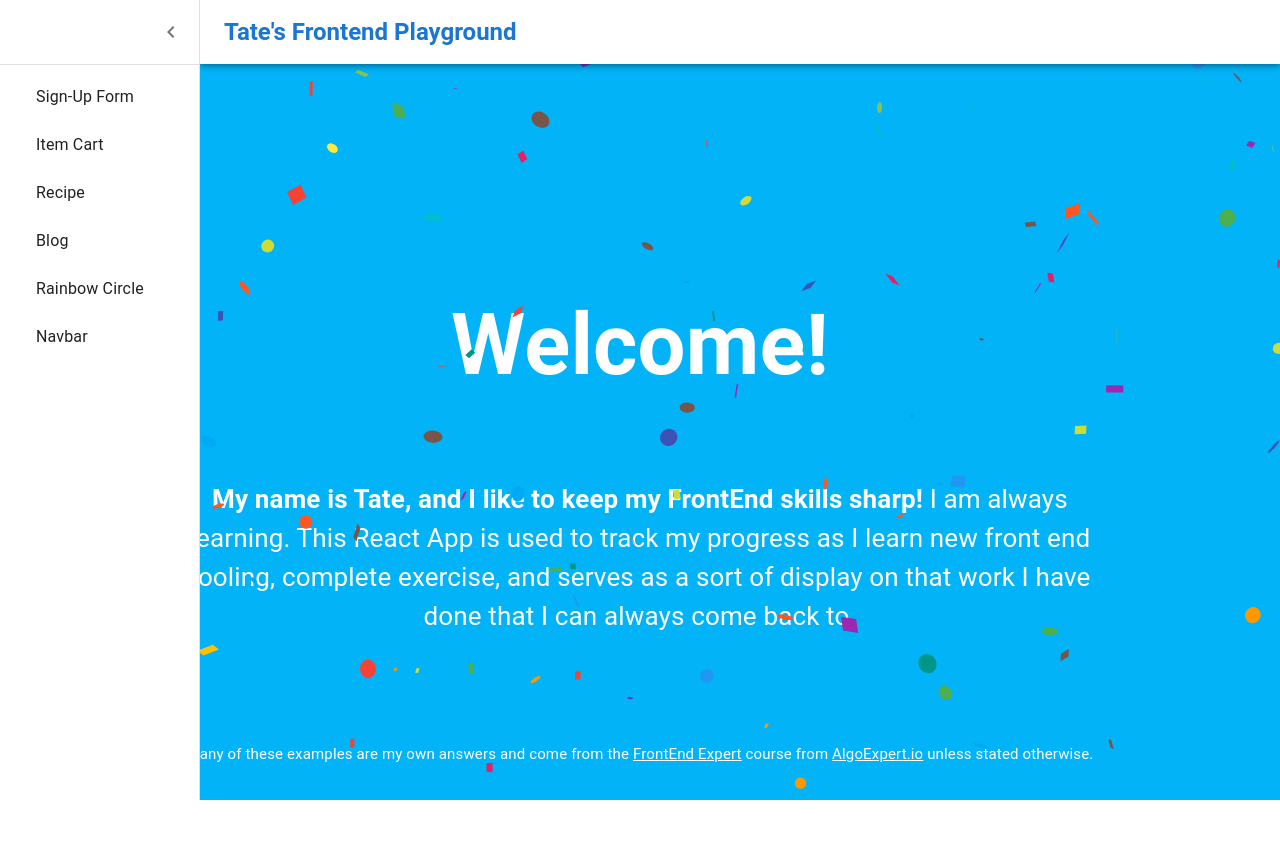
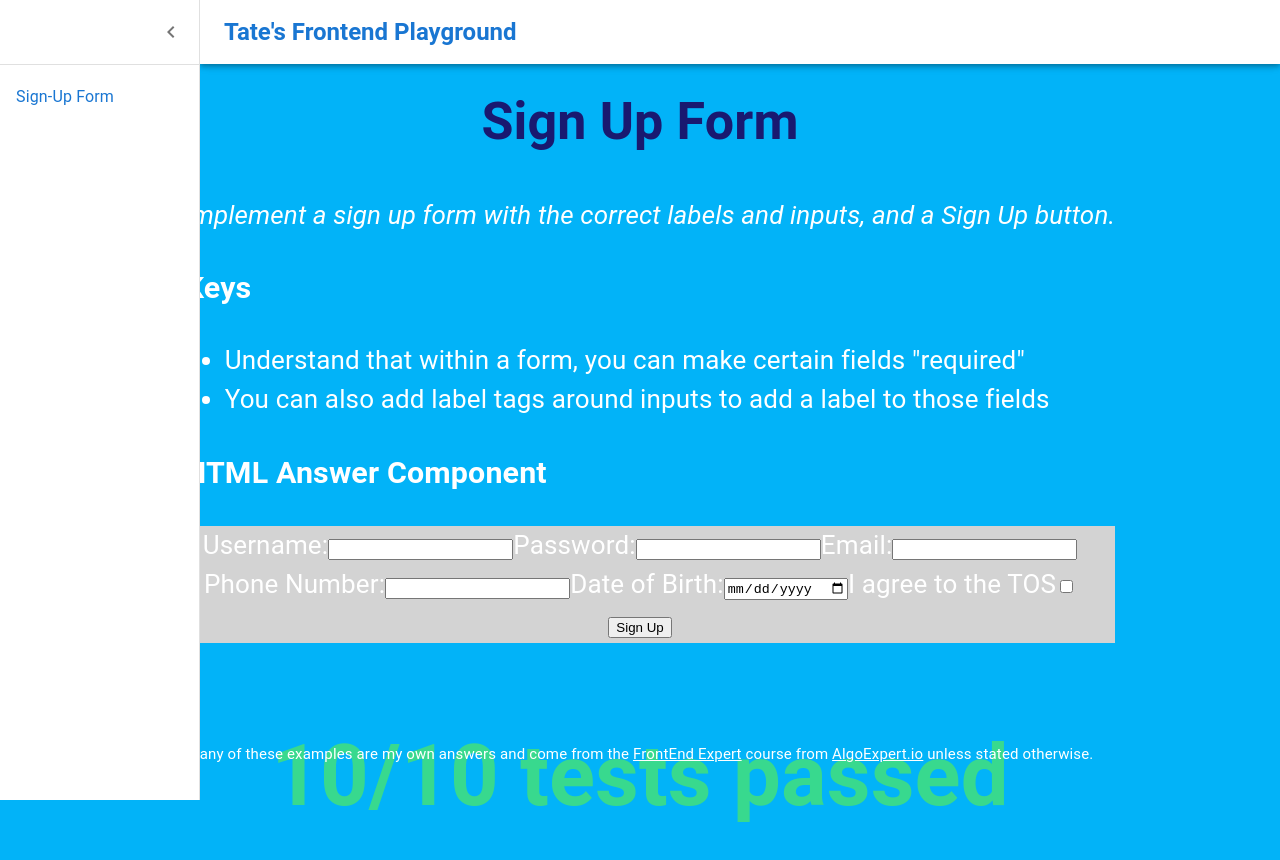
Before and after one commit to TateDeVito/Frontend-Playground, a React (Create React App) app: page /signup-form in a window 1280 px wide. Both pictures are taken after a click on the button "open drawer". Shown: the top 860 px of the page. Before the commit the page ends 800 px from the top, so only its background shows below. Built offline with nearby package versions, Linux system fonts and the light colour scheme.

Commit message:
Router links to tutorial cards

```diff
--- a/package.json
+++ b/package.json
@@ -14,6 +14,7 @@
     "react": "^18.2.0",
     "react-confetti": "^6.1.0",
     "react-dom": "^18.2.0",
+    "react-router-dom": "^6.3.0",
     "react-scripts": "5.0.1",
     "styled-components": "^5.3.5",
     "web-vitals": "^2.1.4"
--- a/src/App.css
+++ b/src/App.css
@@ -38,6 +38,15 @@ h2 {
   color: white;
 }
 
+.main-link:link {
+  text-decoration: none;
+}
+
+.main-link:hover {
+  text-decoration: none;
+  color:rgb(225, 151, 225)
+}
+
 .block-text {
   width: 75%;
   max-width: 75%;
--- a/src/App.js
+++ b/src/App.js
@@ -1,23 +1,25 @@
 // TODO:
-// 1. Make it look slightly cleaner - just looks sort of like a side project
 // 2. Add cards that show in the UI when you click the various links
-// 3. Create a playground esque theme
 
 import './App.css';
 import PersistentDrawerLeft from './Components/PersistentDrawerLeft.tsx';
-import AnswerDisplay from './Components/AnswerDisplay.tsx';
+import { BrowserRouter, Routes, Route } from "react-router-dom";
 import MainPage from './Components/MainPage.tsx';
-import Confetti from 'react-confetti';
+import SignUpForm from './Components/HTML/SignUpForm.tsx';
 
-const answersCompleted = ["Sign-Up Form", "Item Cart", "Recipe", "Blog", "Rainbow Circle", "Navbar"]
-const answerToDisplay = "SignUpForm";
+const answersCompleted = [{ title: "Sign-Up Form", url: '/signup-form' }, "Item Cart", "Recipe", "Blog", "Rainbow Circle", "Navbar"]
 
 function App() {
   return (
     <div className="App">
       <header className="App-header">
         <PersistentDrawerLeft answers={answersCompleted} />
-        <MainPage/>
+        <BrowserRouter>
+          <Routes>
+            <Route path="/" element={<MainPage />} />
+            <Route path="signup-form" element={<SignUpForm />} />
+          </Routes>
+        </BrowserRouter>
         <footer className="fine-print">Many of these examples are my own answers and come from the <a href="https://www.algoexpert.io/frontend/product">FrontEnd Expert</a> course from <a href="https://www.algoexpert.io/product">AlgoExpert.io</a> unless stated otherwise.</footer>
       </header>
     </div>
--- a/src/Components/PersistentDrawerLeft.tsx
+++ b/src/Components/PersistentDrawerLeft.tsx
@@ -15,6 +15,7 @@ import ChevronRightIcon from "@mui/icons-material/ChevronRight";
 import ListItem from "@mui/material/ListItem";
 import ListItemButton from "@mui/material/ListItemButton";
 import ListItemText from "@mui/material/ListItemText";
+import Link from '@mui/material/Link';
 
 const drawerWidth = 200;
 
@@ -93,7 +94,7 @@ export default function PersistentDrawerLeft(props) {
           >
             <MenuIcon />
           </IconButton>
-          <Typography color="primary" variant="h5" noWrap component="div">
+          <Typography className="main-link" component={Link} href="/" color="primary" variant="h5" noWrap>
             <b>
               Tate's Frontend Playground
             </b>
@@ -124,10 +125,10 @@ export default function PersistentDrawerLeft(props) {
         </DrawerHeader>
         <Divider />
         <List>
-          {(props.answers).map((text) => (
-            <ListItem key={text} disablePadding>
+          {(props.answers).map((answer) => (
+            <ListItem component={Link} href={answer.url} key={answer.title} disablePadding>
               <ListItemButton>
-                <ListItemText primary={text} />
+                <ListItemText primary={answer.title} />
               </ListItemButton>
             </ListItem>
           ))}
```
Also changed, not shown: 1 other file (tests, documents, lock files or other folders).
